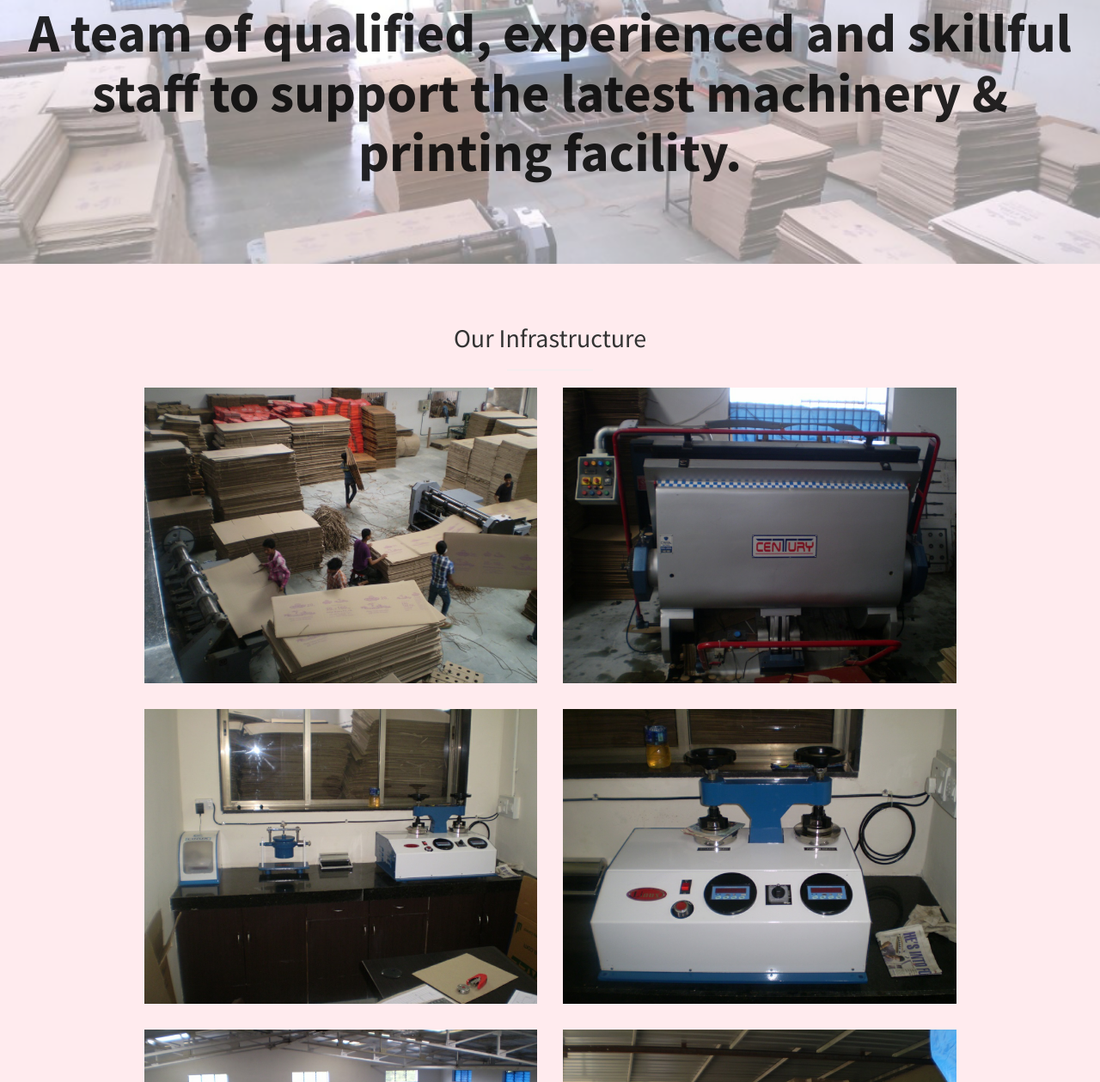
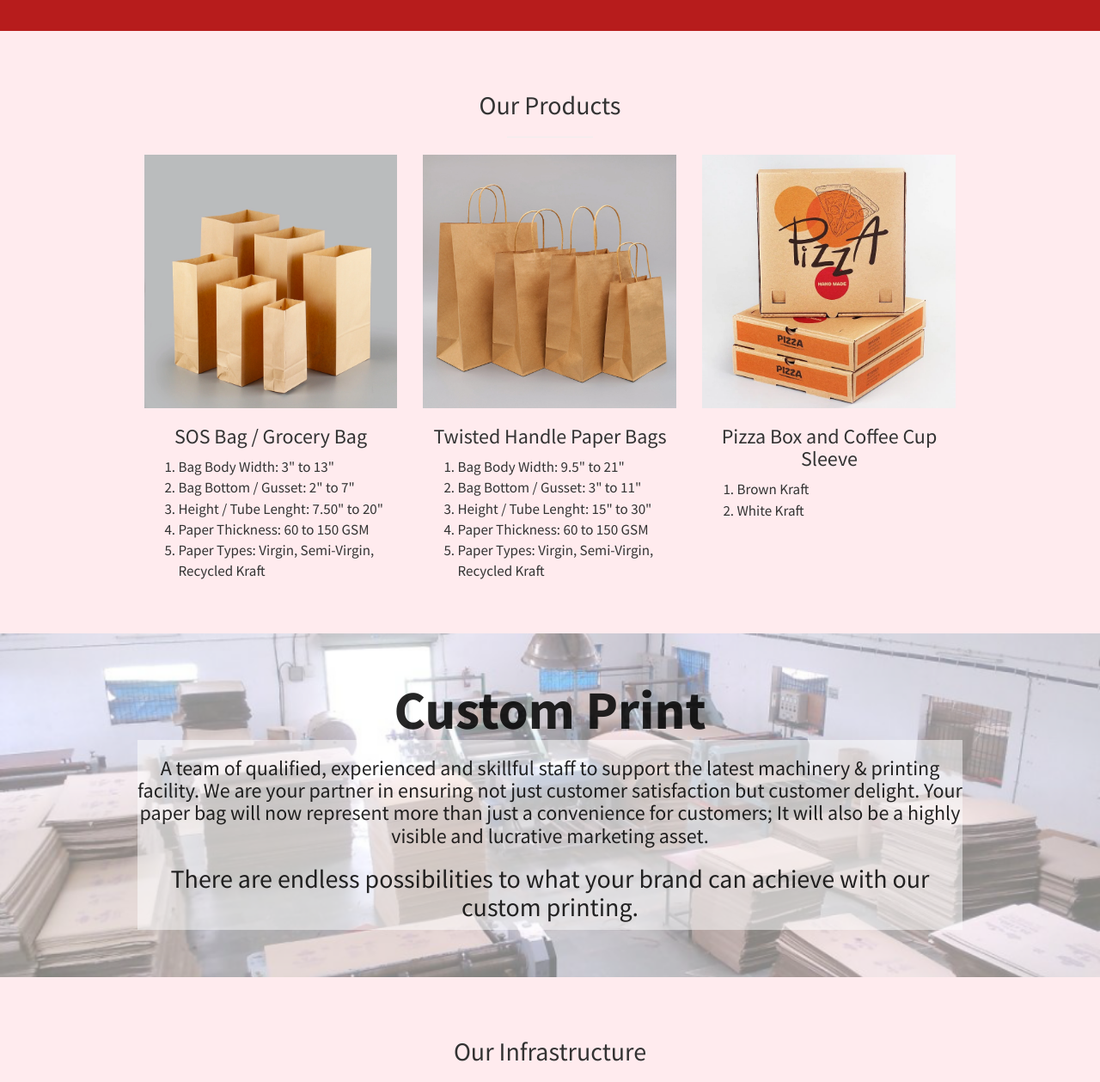
Before and after one commit to jkindustriespardi/jkindustriespardi.github.io, a plain HTML site: page index.html in a window 1280 px wide. Shown: the part 1541-2800 px from the top of the page at 86% size. Drawn offline with Linux system fonts and the light colour scheme.

Commit message:
content update + add products

```diff
--- a/css/stylish-portfolio.css
+++ b/css/stylish-portfolio.css
@@ -261,3 +261,24 @@ footer {
   bottom: 5px;
   right: 5px;
 }
+
+.product-item {
+    max-height: 480px;
+    margin-bottom: 30px;
+}
+
+.vision-quote blockquote {
+    border: none;
+    font-size: 30px;
+}
+
+.callout .content {
+    width: 75%;
+    display: inline-block;
+    text-align: center;
+    font-weight: 700;
+}
+
+.card ol {
+    font-size: 17px;
+}
--- a/index.html
+++ b/index.html
@@ -50,6 +50,9 @@
                 <a href="#services" onclick=$("#menu-close").click();>Services</a>
             </li>
             <li>
+                <a href="#products" onclick=$("#menu-close").click();>Products</a>
+            </li>
+            <li>
                 <a href="#portfolio" onclick=$("#menu-close").click();>Portfolio</a>
             </li>
             <li>
@@ -62,7 +65,7 @@
     <header id="top" class="header">
         <div class="text-vertical-center">
             <h1>JK INDUSTRIES</h1>
-            <h3>Manufacturer of corrugated boxes, with a monthly conversion capacity of at least 200 Tonnes per month.</h3>
+            <h3>Manufacturer of Paper Bags, corrugated paper boxes, Sheets & Rolls with a monthly conversion capacity of more than 200 Tonnes per month.</h3>
             <br>
             <a href="#about" class="btn btn-dark btn-lg">Find Out More</a>
         </div>
@@ -72,9 +75,21 @@
     <section id="about" class="about">
         <div class="container">
             <div class="row">
+
                 <div class="col-lg-12 text-center">
-                    <h2>Experience in  the packaging and paper industry since last 30 years. </h2>
-                    <p class="lead">Manufacturing of Kraft & duplex Corrugated  Boxes.</p>
+                    <div class="vision-quote text-center">
+
+                        <blockquote>
+                            <i class="fa fa-quote-left" aria-hidden="true"></i>
+                            We strive to become a key global player and <br />
+                            the first choice for sustainable paper packaging solutions.
+                            <i class="fa fa-quote-right" aria-hidden="true"></i>
+                        </blockquote>
+
+                    </div>
+
+                    <h3>Experience in  the packaging and paper industry since last 30 years. </h3>
+                    <p class="lead">Manufacturing of Kraft & duplex Corrugated Boxes and high standard twisted handle paper bags with the help of sophisticated machinery which deliver excellent precision and immense value.</p>
                 </div>
             </div>
             <!-- /.row -->
@@ -155,10 +170,100 @@
         <!-- /.container -->
     </section>
 
+    <!-- Products -->
+    <section id="products" class="portfolio">
+        <div class="container">
+            <div class="row">
+                <div class="col-lg-10 col-lg-offset-1 text-center">
+                    <h2>Our Products</h2>
+                    <hr class="small">
+                    <div class="row">
+                        <!--div class="col-md-4 text-left">
+                            <h3><strong>SOS Bag / Grocery Bag</strong></h3>
+                            <strong>
+                            <ol>
+                                <li>Bag Body Width: 3" to 13 "</li>
+                                <li>Bag Bottom / Gusset: 2" to 7"</li>
+                                <li>Height / Tube Lenght: 7.50" to 20"</li>
+                                <li>Paper Types: Virgin, Semi-Virgin, Recycled Kraft</li>
+
+                            </ol>
+                        </strong>
+
+                        </div>
+                        <div class="col-md-4">
+                            <img class="img-responsive" src="images/products/paper-sos.webp">
+                        </div-->
+
+
+                        <div class="card col-md-4">
+                          <img src="images/products/paper-sos.webp" class="card-img-top img-responsive" alt="SOS Bag / Grocery bag">
+                          <div class="card-body">
+                            <h3 class="card-title">SOS Bag / Grocery Bag</h3>
+
+                                <ol class="card-text text-left">
+                                    <li>Bag Body Width: 3" to 13"</li>
+                                    <li>Bag Bottom / Gusset: 2" to 7"</li>
+                                    <li>Height / Tube Lenght: 7.50" to 20"</li>
+                                    <li>Paper Thickness: 60 to 150 GSM</li>
+                                    <li>Paper Types: Virgin, Semi-Virgin, Recycled Kraft</li>
+
+                                </ol>
+
+
+                          </div>
+                        </div>
+
+                        <div class="card col-md-4">
+                          <img src="images/products/twisted-handle.webp" class="card-img-top img-responsive" alt="SOS Bag / Grocery bag">
+                          <div class="card-body">
+                            <h3 class="card-title">Twisted Handle Paper Bags</h3>
+
+                                <ol class="card-text text-left">
+                                    <li>Bag Body Width: 9.5" to 21"</li>
+                                    <li>Bag Bottom / Gusset: 3" to 11"</li>
+                                    <li>Height / Tube Lenght: 15" to 30"</li>
+                                    <li>Paper Thickness: 60 to 150 GSM</li>
+                                    <li>Paper Types: Virgin, Semi-Virgin, Recycled Kraft</li>
+
+                                </ol>
+
+                          </div>
+                        </div>
+
+                        <div class="card col-md-4">
+                          <img src="images/products/pizza-box.webp" class="card-img-top img-responsive" alt="SOS Bag / Grocery bag">
+                          <div class="card-body">
+                            <h3 class="card-title">Pizza Box and Coffee Cup Sleeve</h3>
+                                <ol class="card-text text-left">
+                                    <li>Brown Kraft</li>
+                                    <li>White Kraft</li>
+
+                                </ol>
+                          </div>
+                        </div>
+
+
+                    </div>
+                    <!-- /.row (nested) -->
+                    <!--a href="#" class="btn btn-dark">View More Items</a-->
+                </div>
+                <!-- /.col-lg-10 -->
+            </div>
+            <!-- /.row -->
+        </div>
+        <!-- /.container -->
+    </section>
+
     <!-- Callout -->
     <aside class="callout">
         <div class="text-vertical-center">
-            <h1>A team of qualified, experienced and skillful staff to support the latest machinery & printing facility.</h1>
+            <h1>Custom Print</h1>
+            <div class="content">
+                <h3>A team of qualified, experienced and skillful staff to support the latest machinery & printing facility. We are your partner in ensuring not just customer satisfaction but customer delight. Your paper bag will now represent more than just a convenience for customers; It will also be a highly visible and lucrative marketing asset.</h3>
+                <h2>There are endless possibilities to what your brand can achieve with our custom printing.</h2>
+            </div>
+
         </div>
     </aside>
 
```
Also changed, not shown: images/products/paper-sos.webp (added), images/products/pizza-box.webp (added), images/products/twisted-handle.webp (added).
